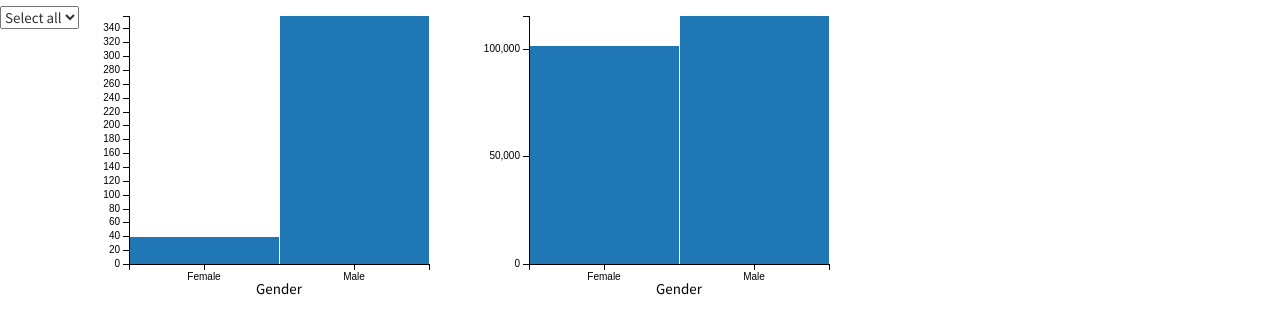
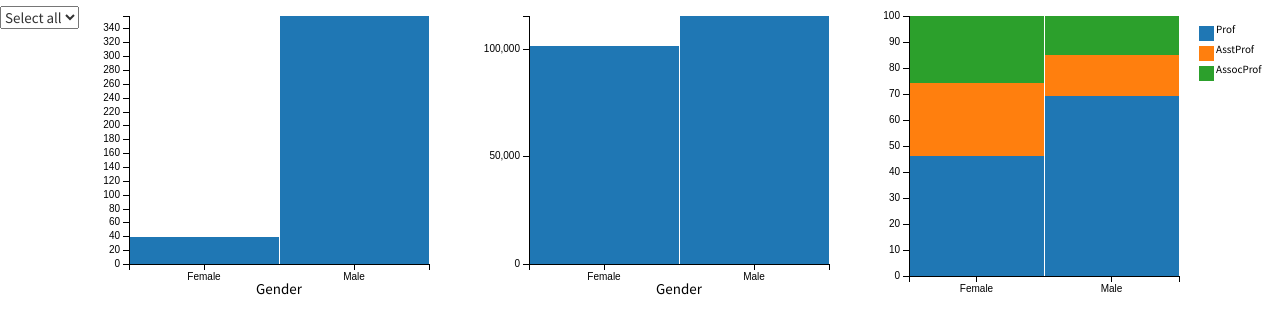
Before and after one commit to kevinheywood/dashboard, a plain HTML site: page index.html in a window 1280 px wide. Shown: the part 68-402 px from the top of the page. Drawn offline with Linux system fonts and the light colour scheme.

Commit message:
Rank distribution graph

```diff
--- a/index.html
+++ b/index.html
@@ -25,5 +25,7 @@
     <div id="gender-balance"></div>
 
     <div id="average-salary"></div>
+
+    <div id="rank-distribution"></div>
 </body>
 </html>
--- a/static/js/graph.js
+++ b/static/js/graph.js
@@ -12,6 +12,7 @@ function makeGraphs(error, salaryData) {
     show_discipline_selector(ndx);
     show_gender_balance(ndx);
     show_average_salary(ndx);
+    show_rank_distribution(ndx);
 
     dc.renderAll();
 }
@@ -88,3 +89,73 @@ function show_average_salary(ndx) {
         .xAxisLabel("Gender")
         .yAxis().ticks(4);
 }
+
+function show_rank_distribution(ndx) {
+    var  dim = ndx.dimension(dc.pluck('sex'));
+
+    var profByGender = dim.group().reduce(
+        function (p, v) {
+            p.total++;
+            if(v.rank == rank) {
+                p.match++;
+            }
+            return p;
+        },
+        function (p, v) {
+            p.total--;
+            if(v.rank == rank) {
+                p.match--;
+            }
+            return p;
+        },
+        function () {
+            return {total: 0, match: 0};
+        }
+    );
+
+    function rankByGender (dimension, rank) {
+        return dimension.group().reduce(
+            function (p, v) {
+                p.total++;
+                if(v.rank == rank) {
+                    p.match++;
+                }
+                return p;
+            },
+            function (p, v) {
+                p.total--;
+                if(v.rank == rank) {
+                    p.match--;
+                }
+                return p;
+            },
+            function () {
+                return {total: 0, match: 0};
+            }
+        );
+    }
+
+    var dim = ndx.dimension(dc.pluck("sex"));
+    var profByGender = rankByGender(dim, "Prof");
+    var asstProfByGender = rankByGender(dim, "AsstProf");
+    var assocProfByGender = rankByGender(dim, "AssocProf");
+
+    dc.barChart("#rank-distribution")
+        .width(400)
+        .height(300)
+        .dimension(dim)
+        .group(profByGender, "Prof")
+        .stack(asstProfByGender, "AsstProf")
+        .stack(assocProfByGender, "AssocProf")
+        .valueAccessor(function(d) {
+            if(d.value.total > 0) {
+                return (d.value.match / d.value.total) * 100
+            } else {
+                return 0;
+            }
+        })
+        .x(d3.scale.ordinal())
+        .xUnits(dc.units.ordinal)
+        .legend(dc.legend().x(320).y(20).itemHeight(15).gap(5))
+        .margins({top: 10, right: 100, bottom: 30, left: 30});
+}
```
